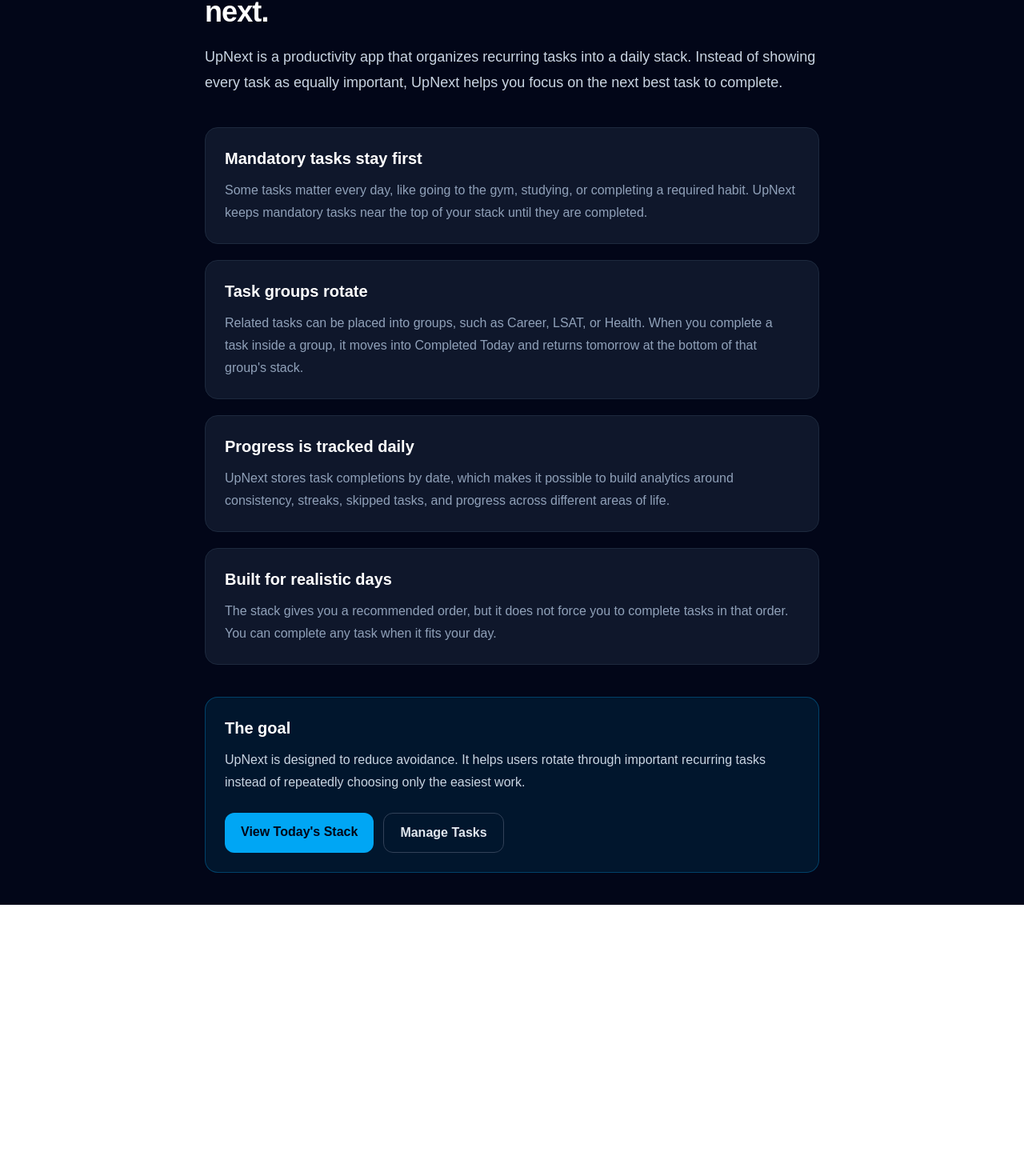
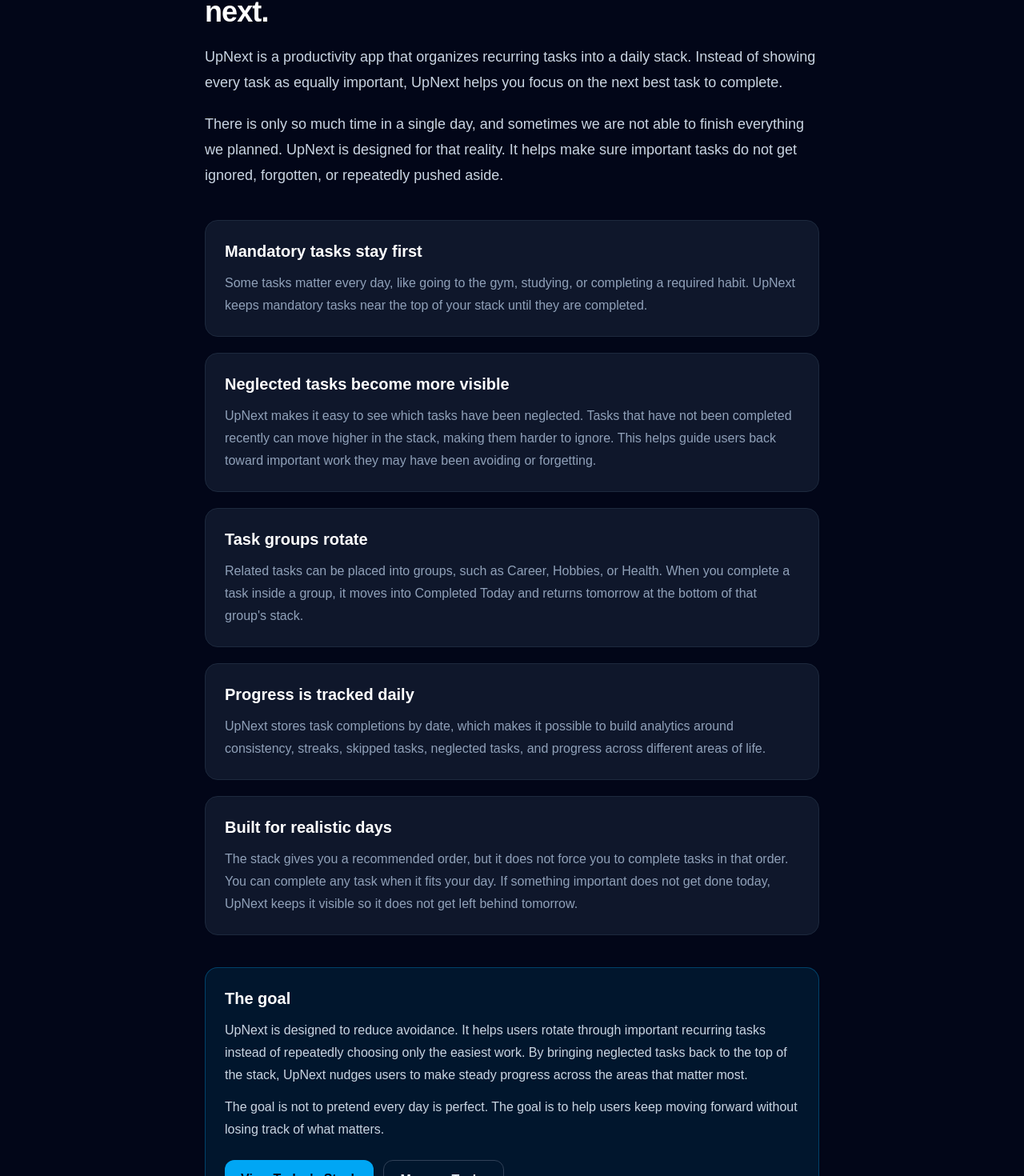
Before and after one commit to robbieevans1/upnext, a Next.js app: page /about in a window 1280 px wide. Shown: the part 174-1644 px from the top of the page at 80% size. Before the commit the page ends 1305 px from the top, so only its background shows below. Built offline with nearby package versions, Linux system fonts and the light colour scheme.

Commit message:
updated about

```diff
--- a/app/about/page.tsx
+++ b/app/about/page.tsx
@@ -20,14 +20,35 @@
 						UpNext helps you focus on the next best task to complete.
 					</p>
 
+					<p className="mt-5 text-lg leading-8 text-slate-300">
+						There is only so much time in a single day, and sometimes we are
+						not able to finish everything we planned. UpNext is designed for
+						that reality. It helps make sure important tasks do not get ignored,
+						forgotten, or repeatedly pushed aside.
+					</p>
+
 					<div className="mt-10 grid gap-5">
 						<div className="rounded-2xl border border-slate-800 bg-slate-900 p-6">
 							<h2 className="text-xl font-bold">Mandatory tasks stay first</h2>
 
 							<p className="mt-3 leading-7 text-slate-400">
-                Some tasks matter every day, like going to the gym, studying, or
-                completing a required habit. UpNext keeps mandatory tasks near
+								Some tasks matter every day, like going to the gym, studying,
+								or completing a required habit. UpNext keeps mandatory tasks near
 								the top of your stack until they are completed.
+							</p>
+						</div>
+
+						<div className="rounded-2xl border border-slate-800 bg-slate-900 p-6">
+							<h2 className="text-xl font-bold">
+								Neglected tasks become more visible
+							</h2>
+
+							<p className="mt-3 leading-7 text-slate-400">
+								UpNext makes it easy to see which tasks have been neglected.
+								Tasks that have not been completed recently can move higher in
+								the stack, making them harder to ignore. This helps guide users
+								back toward important work they may have been avoiding or
+								forgetting.
 							</p>
 						</div>
 
@@ -35,9 +56,9 @@
 							<h2 className="text-xl font-bold">Task groups rotate</h2>
 
 							<p className="mt-3 leading-7 text-slate-400">
-                Related tasks can be placed into groups, such as Career, LSAT,
-                or Health. When you complete a task inside a group, it moves
-                into Completed Today and returns tomorrow at the bottom of that
+								Related tasks can be placed into groups, such as Career, Hobbies,
+								or Health. When you complete a task inside a group, it moves into
+								Completed Today and returns tomorrow at the bottom of that
 								group&apos;s stack.
 							</p>
 						</div>
@@ -48,7 +69,7 @@
 							<p className="mt-3 leading-7 text-slate-400">
 								UpNext stores task completions by date, which makes it possible
 								to build analytics around consistency, streaks, skipped tasks,
-                and progress across different areas of life.
+								neglected tasks, and progress across different areas of life.
 							</p>
 						</div>
 
@@ -58,7 +79,9 @@
 							<p className="mt-3 leading-7 text-slate-400">
 								The stack gives you a recommended order, but it does not force
 								you to complete tasks in that order. You can complete any task
-                when it fits your day.
+								when it fits your day. If something important does not get done
+								today, UpNext keeps it visible so it does not get left behind
+								tomorrow.
 							</p>
 						</div>
 					</div>
@@ -69,7 +92,15 @@
 						<p className="mt-3 leading-7 text-slate-300">
 							UpNext is designed to reduce avoidance. It helps users rotate
 							through important recurring tasks instead of repeatedly choosing
-              only the easiest work.
+							only the easiest work. By bringing neglected tasks back to the top
+							of the stack, UpNext nudges users to make steady progress across
+							the areas that matter most.
+						</p>
+
+						<p className="mt-3 leading-7 text-slate-300">
+							The goal is not to pretend every day is perfect. The goal is to
+							help users keep moving forward without losing track of what
+							matters.
 						</p>
 
 						<div className="mt-6 flex flex-wrap gap-3">
```
Lines whose indentation alone changed are shown as unchanged.
